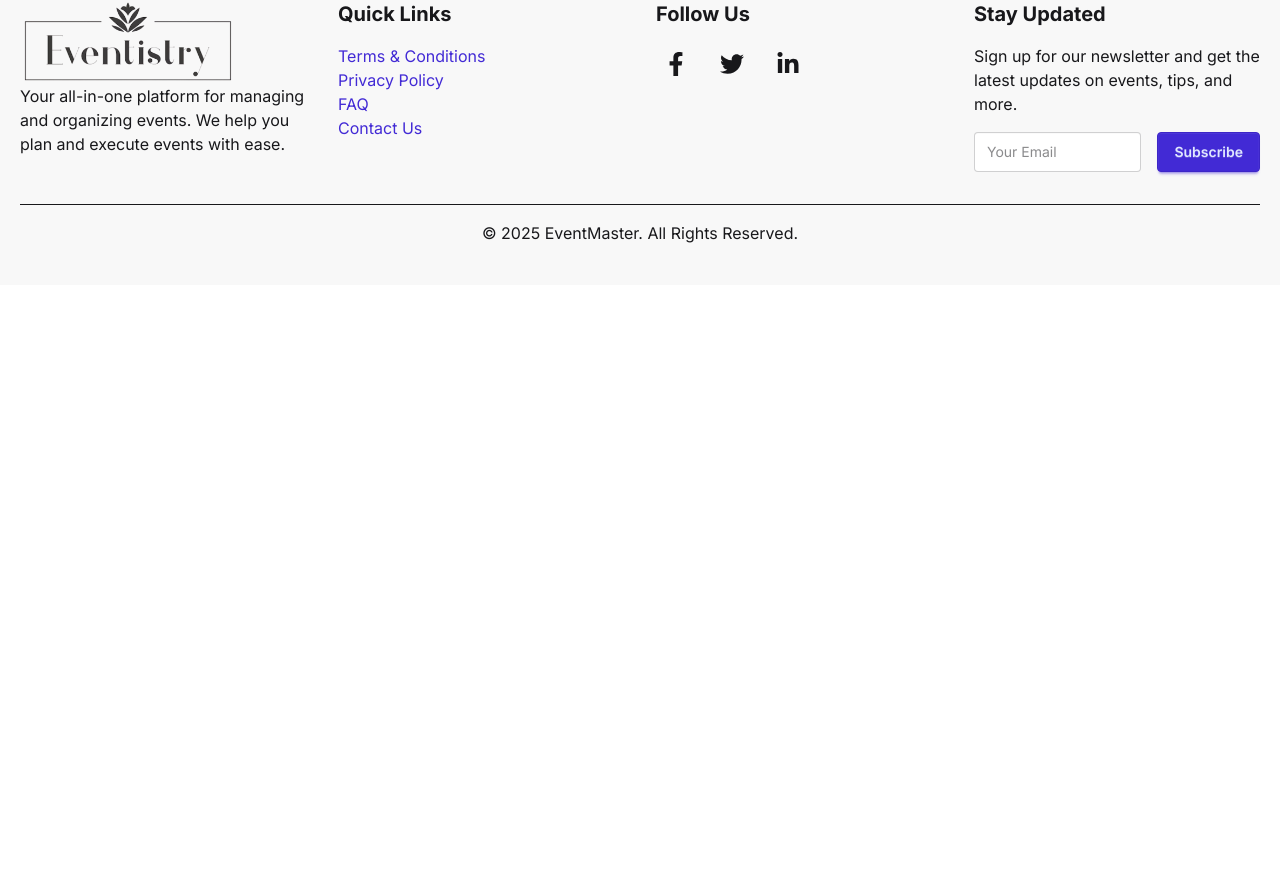
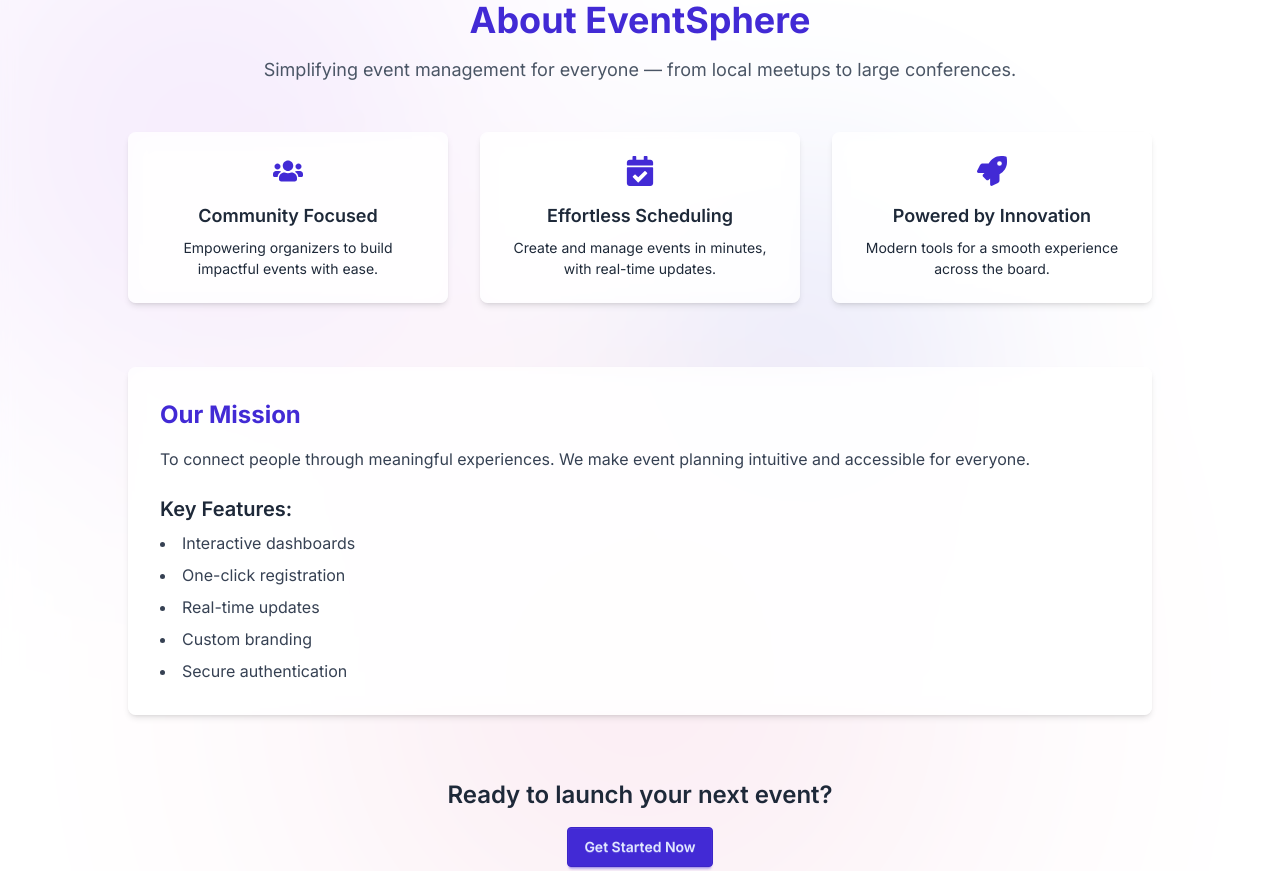
Before and after one commit to Mohammad7558/React-Authentication, a React (Vite) app: page /about in a window 1280 px wide. Shown: the part 173-1044 px from the top of the page. Before the commit the page ends 800 px from the top, so only its background shows below. Built offline with nearby package versions, Linux system fonts and the light colour scheme; no server answers.

Commit message:
added-about-page

```diff
--- a/index.html
+++ b/index.html
@@ -3,11 +3,13 @@
 
 <head>
   <meta charset="UTF-8" />
-  <link rel="icon" type="image/svg+xml" href="/vite.svg" />
+  <link rel="icon" type="image/svg+xml" href="/public/favicon.png" />
   <meta name="viewport" content="width=device-width, initial-scale=1.0" />
   <link rel="preconnect" href="https://fonts.googleapis.com">
-<link rel="preconnect" href="https://fonts.gstatic.com" crossorigin>
-<link href="https://fonts.googleapis.com/css2?family=Inter:ital,opsz,wght@0,14..32,100..900;1,14..32,100..900&display=swap" rel="stylesheet">
+  <link rel="preconnect" href="https://fonts.gstatic.com" crossorigin>
+  <link
+    href="https://fonts.googleapis.com/css2?family=Inter:ital,opsz,wght@0,14..32,100..900;1,14..32,100..900&display=swap"
+    rel="stylesheet">
   <style>
     body {
       font-family: "Inter", sans-serif;
--- a/src/Pages/About/About.jsx
+++ b/src/Pages/About/About.jsx
@@ -1,11 +1,72 @@
-import React from 'react';
+import React from "react";
+import { FaUsers, FaCalendarCheck, FaRocket } from "react-icons/fa";
 
 const About = () => {
-    return (
-        <div>
-           <h1>About</h1>
+  return (
+    <div className="relative min-h-screen overflow-hidden bg-white text-gray-800">
+      <div className="absolute inset-0 z-0">
+        <div className="absolute top-0 left-0 w-[400px] h-[400px] bg-purple-700 opacity-50 rounded-full blur-[150px]"></div>
+        <div className="absolute top-1/4 right-1/4 w-[300px] h-[300px] bg-blue-700 opacity-40 rounded-full blur-[120px]"></div>
+        <div className="absolute bottom-0 left-1/2 transform -translate-x-1/2 w-[500px] h-[500px] bg-pink-700 opacity-45 rounded-full blur-[180px]"></div>
+      </div>
+      <div className="relative z-10 backdrop-blur-sm bg-white/70 px-4 py-16 min-h-screen">
+        <div className="max-w-5xl mx-auto">
+          <div className="text-center mb-12">
+            <h1 className="text-4xl font-bold text-primary mb-4">About EventSphere</h1>
+            <p className="text-lg text-gray-600">
+              Simplifying event management for everyone — from local meetups to large conferences.
+            </p>
+          </div>
+          <div className="grid grid-cols-1 md:grid-cols-3 gap-8 mb-16">
+            {[{
+              icon: <FaUsers />,
+              title: "Community Focused",
+              desc: "Empowering organizers to build impactful events with ease."
+            }, {
+              icon: <FaCalendarCheck />,
+              title: "Effortless Scheduling",
+              desc: "Create and manage events in minutes, with real-time updates."
+            }, {
+              icon: <FaRocket />,
+              title: "Powered by Innovation",
+              desc: "Modern tools for a smooth experience across the board."
+            }].map((card, index) => (
+              <div key={index} className="card bg-white/70 text-gray-800 backdrop-blur-md shadow-md hover:shadow-xl transition-all duration-300 hover:scale-105">
+                <div className="card-body items-center text-center">
+                  <div className="text-3xl text-primary mb-2">{card.icon}</div>
+                  <h2 className="card-title">{card.title}</h2>
+                  <p>{card.desc}</p>
+                </div>
+              </div>
+            ))}
+          </div>
+          <div className="bg-white/70 backdrop-blur-md p-8 rounded-lg shadow-md hover:shadow-xl transition-all duration-300">
+            <h2 className="text-2xl font-bold text-primary mb-4">Our Mission</h2>
+            <p className="text-gray-700 mb-6">
+              To connect people through meaningful experiences. We make event planning intuitive and accessible for everyone.
+            </p>
+
+            <h3 className="text-xl font-semibold mb-2">Key Features:</h3>
+            <ul className="list-disc list-inside text-gray-700 space-y-2">
+              <li>Interactive dashboards</li>
+              <li>One-click registration</li>
+              <li>Real-time updates</li>
+              <li>Custom branding</li>
+              <li>Secure authentication</li>
+            </ul>
+          </div>
+          <div className="mt-16 text-center">
+            <h3 className="text-2xl font-semibold mb-4 text-gray-800">
+              Ready to launch your next event?
+            </h3>
+            <button className="btn btn-primary hover:scale-105 transition-transform">
+              Get Started Now
+            </button>
+          </div>
         </div>
-    );
+      </div>
+    </div>
+  );
 };
 
 export default About;
--- a/src/Pages/Login/Login.jsx
+++ b/src/Pages/Login/Login.jsx
@@ -1,15 +1,17 @@
 import React, { useContext, useState } from "react";
 import { FaEye, FaGoogle } from "react-icons/fa";
-import { Link } from "react-router";
+import { Link, useLocation, useNavigate } from "react-router";
 import { AuthContext } from "../../provider/AuthContext";
 import toast from "react-hot-toast";
 import { LuEyeClosed } from "react-icons/lu";
 import { GoogleAuthProvider } from "firebase/auth";
 
 const Login = () => {
-  const [error, setError] = useState("");
   const { signInEmailPassword, createUserWithGoogle } = useContext(AuthContext);
   const [showPassword, setShowPassword] = useState(false);
+  const navigate = useNavigate();
+  const location = useLocation();
+  const from = location.state?.from?.pathname || '/';
 
   const provider = new GoogleAuthProvider();
 
@@ -17,15 +19,15 @@ const Login = () => {
     e.preventDefault();
     const email = e.target.email.value;
     const password = e.target.password.value;
-    setError("");
 
     signInEmailPassword(email, password)
       .then(() => {
         toast.success("User Login Successfully");
+        navigate(from, { replace: true });
         e.target.reset();
       })
       .catch((error) => {
-        setError(error.message);
+        toast.error(error.message)
       });
   };
 
@@ -34,11 +36,13 @@ const Login = () => {
     createUserWithGoogle(provider)
     .then(result => {
         const user = result.user;
+        console.log(user);
+        navigate(from, { replace: true });
         toast.success('User Log in Successfully')
     })
     .catch(error => {
         console.log(error);
-        setError(error.message)
+        toast.error(error.message)
     })
   }
 
@@ -91,8 +95,6 @@ const Login = () => {
               )}
             </div>
           </div>
-          <p className="text-red-500">{error}</p>
-
           <button type="submit" className="w-full btn btn-primary">
             Login
           </button>
@@ -108,7 +110,7 @@ const Login = () => {
         <div className="mt-4">
           <p className="text-center">
             New Here ?{" "}
-            <Link className="link text-blue-500" to="/register">
+            <Link state={location.state} className="link text-blue-500" to="/register">
               Create An Account
             </Link>
           </p>
--- a/src/Pages/Register/Register.jsx
+++ b/src/Pages/Register/Register.jsx
@@ -14,7 +14,8 @@ const Register = () => {
   const navigate = useNavigate();
   const location = useLocation();
 
-  const from = location.state?.pathname || '/';
+  const from = location.state?.from?.pathname || '/';
+
 
   const handleRegister = (e) => {
     e.preventDefault();
@@ -42,9 +43,10 @@ const Register = () => {
             setUser({...user, displayName: userName, photoURL: photoLink})
         })
         .catch(error => {
-            console.log(error);
+            toast.error(error.message)
         })
         toast.success('User Created Successfully')
+        navigate(from, { replace: true });
         e.target.reset()
     })
     .catch(error => {
@@ -57,11 +59,12 @@ const Register = () => {
     .then(result => {
         const user = result.user;
         console.log(user);
-        navigate(from, {replace: true})
+        navigate(from, { replace: true });
         toast.success('User create Successfully')
     })
     .catch(error => {
         console.log(error);
+        toast.error(error.message)
     })
   }
 
```
Also changed, not shown: src/components/Headers/Header.jsx (+77 -50 lines), public/favicon.png (added).
